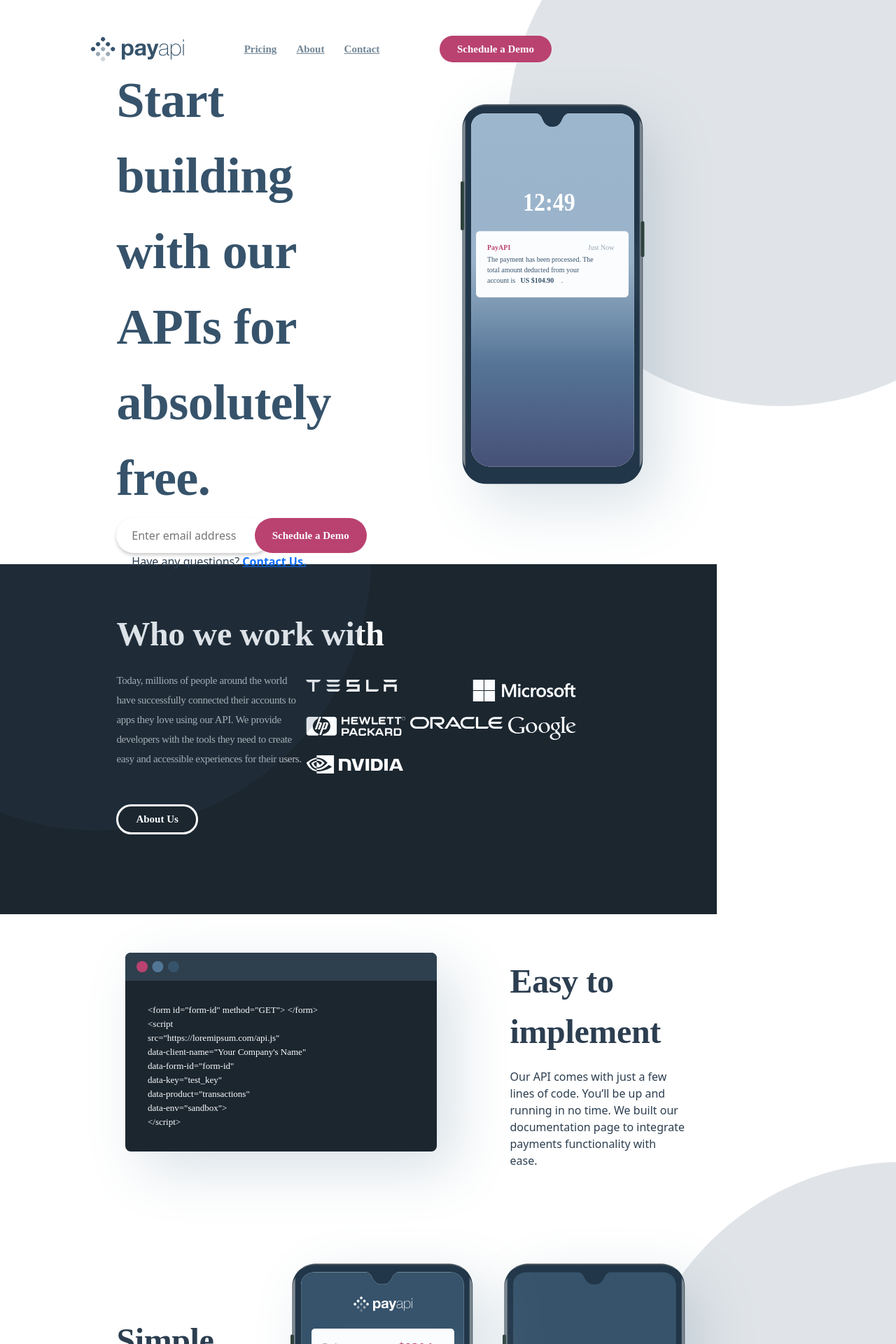
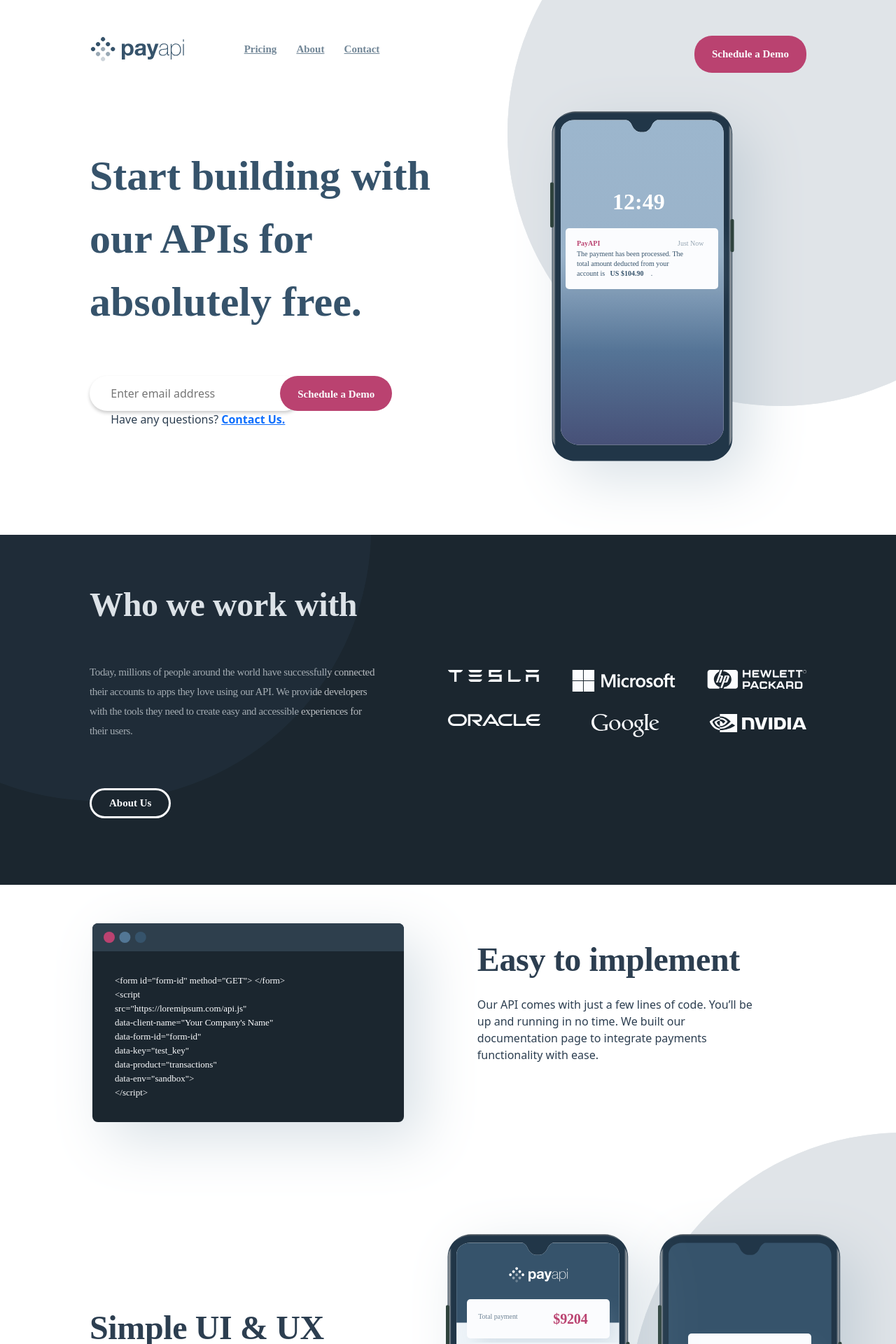
Before and after one commit to marhallab/PayApiWebsite, a Vue app in the folder payapi-web/: page / in a window 1280 px wide. Shown: the top 1920 px of the page at 70% size. Built offline with nearby package versions, Linux system fonts and the light colour scheme.

Commit message:
Modification by bootstrap are corrected

```diff
--- a/payapi-web/src/components/FooterEmailDemo.vue
+++ b/payapi-web/src/components/FooterEmailDemo.vue
@@ -1,6 +1,6 @@
 <template>
   <div class="FooterEmail">
-    <p><b>Ready to start?</b></p>
+    <p>Ready to start?</p>
 
     <div class="input-btn">
       <input type="text" placeholder="Enter email address" />
@@ -15,22 +15,23 @@
   justify-content: space-between;
   margin-top: 5%;
   margin-bottom: 4%;
-  padding-left: 13%;
-  padding-right: 13%;
+  padding-left: 3%;
+  width: 100%;
 }
 .input-btn {
   display: flex;
   flex-direction: row;
   height: 50px;
-  width: 60%;
-  margin-top: 6%;
+  width: 100%;
+  padding-right: 10%;
+  margin-top: 1%;
 }
 
 .input-btn input {
-  width: 40%;
+  width: 60%;
   margin-left: 13% ;
-  margin-right: -7%;
-  padding-left: 5%;
+  margin-right: -10%;
+  padding-left: 6%;
   padding-right: 15%;
   border: none;
   outline: none;
@@ -41,10 +42,10 @@
 p {
 font-family: DM Serif Display;
 font-style: normal;
-font-weight: normal;
-font-size: 50px;
-letter-spacing: -0.369231px;
+font-weight: bold;
+font-size: 45px;
 color: #36536B;
+width: 100%;
 }
 </style>
 
--- a/payapi-web/src/components/NavigationBar.vue
+++ b/payapi-web/src/components/NavigationBar.vue
@@ -30,17 +30,18 @@
 .nav-bar {
   display: flex;
   justify-content: space-between;
-
+  width: 100%;
 }
 
 #nav-links {
   display: flex;
   width: 500px;
+
 }
 
 .router-links {
   margin: auto;
-
+  margin-top: 10px;
   display: flex;
   justify-content: space-evenly;
   width: 50%;
--- a/payapi-web/src/components/PrimaryBtnLight.vue
+++ b/payapi-web/src/components/PrimaryBtnLight.vue
@@ -1,5 +1,5 @@
 <template>
-  <button :disabled="isDisabled" >{{ btnText }}</button>
+  <button :disabled="isDisabled">{{ btnText }}</button>
 </template>
 
 <style scoped>
@@ -10,6 +10,8 @@ button {
 
   padding-left: 25px;
   padding-right: 25px;
+  padding-top: 15px;
+  padding-bottom: 15px;
 
   font-family: Public Sans;
   font-style: normal;
@@ -27,7 +29,6 @@ button:hover {
 
 <script>
 export default {
-
   props: {
     isDisabled: {
       type: Boolean,
@@ -38,8 +39,7 @@ export default {
     },
   },
 
-  computed: {
-  },
+  computed: {},
 
   methods: {
     test() {
--- a/payapi-web/src/views/About.vue
+++ b/payapi-web/src/views/About.vue
@@ -133,6 +133,7 @@ p {
   padding-left: 15%;
   padding-right: 15%;
   padding-top: 5%;
+
 }
 
 .div-container-title-text {
--- a/payapi-web/src/views/Home.vue
+++ b/payapi-web/src/views/Home.vue
@@ -194,16 +194,19 @@ p {
   display: flex;
   justify-content: space-between;
   height: 100%;
-  width: 80%;
-  padding-left: 13%;
+  padding-left: 10%;
+  padding-right: 10%;
+}
+
+.section1 div:first-of-type{
+  margin-top: 10%;
 }
 
 .section1 div p:first-of-type {
   font-family: DM Serif Display;
   font-style: normal;
   font-weight: normal;
-  font-size: 72px;
-  letter-spacing: -0.553846px;
+  font-size: 60px;
   color: #36536b;
   width: 90%;
 }
@@ -215,8 +218,7 @@ p {
 .input-btn-section1 {
   display: flex;
   flex-direction: row;
-  height: 7%;
-  margin-top: -3%;
+  height: 9%;
 }
 
 .input-btn-section1 input {
@@ -241,10 +243,10 @@ p {
   height: 500px;
   display: flex;
   flex-direction: column;
-  padding-left: 13%;
-  padding-right: 13%;
+  padding-left: 10%;
+  padding-right: 10%;
   padding-top: 5%;
-  width: 80%;
+  width: 100%;
 }
 
 .img-circle-section2 {
@@ -275,7 +277,8 @@ p {
 .div-logo-text-section2 {
   display: flex;
   justify-content: space-between;
-  width: 95%;
+  width: 100%;
+  padding-top: 3%;
 }
 
 .div-logo-text-section2 p {
@@ -284,17 +287,18 @@ p {
   font-weight: normal;
   font-size: 15px;
   line-height: 28px;
+  vertical-align: center;
   mix-blend-mode: normal;
   opacity: 0.7;
-  width: 350px;
+  width: 40%;
 }
 
 .div-logo-section2 {
-  display: inline-flex;
+  display: flex;
   justify-content: space-between;
   flex-wrap: wrap;
-  width: 500px;
-  margin-top: 2%;
+  width: 50%;
+  margin-top: 1%;
   height: 100%;
 }
 
@@ -317,8 +321,9 @@ p {
 .section3-div {
   display: flex;
   flex-direction: row;
-  padding-left: 13%;
-  width: 80%;
+  padding-left: 10%;
+  padding-right: 10%;
+  width: 100%;
   justify-content: space-between;
 }
 
@@ -348,7 +353,7 @@ p {
 
 .div-img-section3-part2 {
   margin-left: -5%;
-  margin-right: -7%;
+  margin-right: -15%;
   z-index: 1;
 }
 
```
